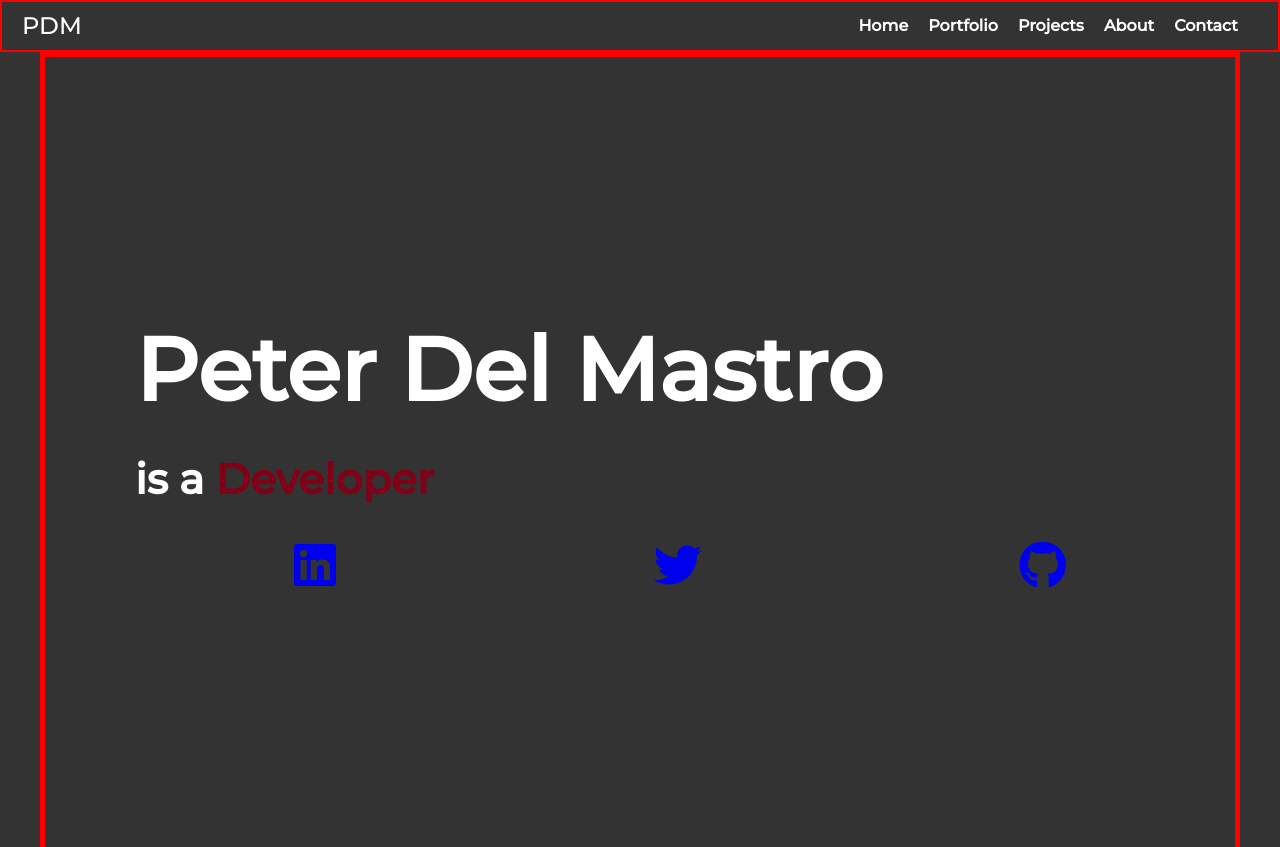
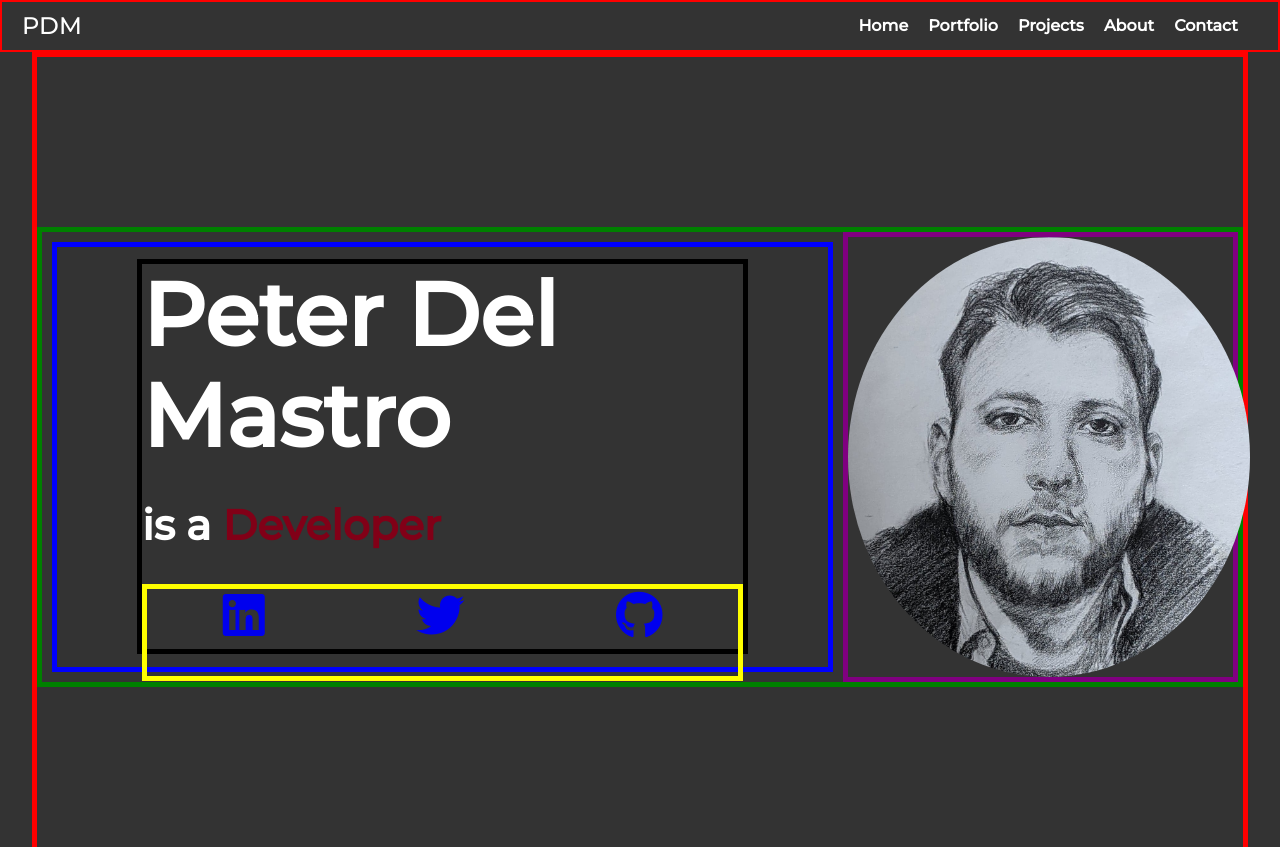
Before and after one commit to peterdelm/portfolio, a plain HTML site: page index.html in a window 1280 px wide. Shown: the top 847 px of the page. Drawn offline with Linux system fonts and the light colour scheme.

Commit message:
new formatting

```diff
--- a/index.html
+++ b/index.html
@@ -39,10 +39,12 @@
       <section class="headerFlex">
         <div class="wrapper">
           <div class="headerInfo">
+            <div class="headerTextImage">
+              <div class="headerTextSocial">
                 <div class="headerText">
                   <h1>Peter Del Mastro</h1>
                   <h2>is a <span>Developer</span></h2>
-              <div class="headerSocial">
+                  <div class="headerSocialContainer">
                     <div class="socialLink">
                       <a
                         href="https://www.linkedin.com/in/peter-del-mastro-8b7981207/"
@@ -62,8 +64,16 @@
                   </div>
                 </div>
               </div>
+              <div class="headerImageContainer">
+                <img
+                  src="./assets/bio_photo.jpg"
+                  alt="Photo of Peter"
+                  class="headerImage"
+                />
               </div>
-        <!-- <div class="headerImg"></div> -->
+            </div>
+          </div>
+        </div>
       </section>
     </header>
     <main>
--- a/styles.css
+++ b/styles.css
@@ -258,7 +258,7 @@ h4 {
   color: #ff5b78;
 }
 .wrapper {
-  max-width: 1200px;
+  max-width: 95%;
   width: 95%;
   margin: 0 auto;
   border: 5px solid red;
@@ -342,13 +342,31 @@ nav {
   justify-content: space-between;
 }
 
-.headerSocial {
+.headerSocialContainer {
+  border: 5px solid yellow;
   font-size: 3rem;
   display: flex;
   flex-wrap: wrap;
   justify-content: space-around;
+  width: 100%;
+  height: 25%;
 }
-
+.headerTextImage {
+  display: flex;
+  border: 5px solid green;
+}
+.headerImageContainer {
+  max-width: 33%;
+  max-height: 100%;
+  width: auto;
+  height: auto;
+  border: 5px solid purple;
+}
+.headerImage {
+  border-radius: 50%;
+  background-color: white;
+  object-fit: cover;
+}
 .headerSocial ul {
   list-style: none;
 }
@@ -403,15 +421,6 @@ nav {
 
 .projLinks a {
   text-decoration: none;
-}
-
-.headerImg {
-  background-image: url("./assets/bio_photo.jpg");
-  background-color: white;
-  width: 100%;
-  background-position: center;
-  background-repeat: no-repeat;
-  background-size: cover;
 }
 
 ul {
@@ -516,9 +525,19 @@ ul li {
   margin: 10px;
 }
 
-.headerText {
+.headerTextSocial {
+  display: flex;
+  border: 5px solid blue;
   margin: 10px;
   padding-left: 80px;
+  padding-right: 80px;
+  align-items: center;
+  flex-direction: column;
+  justify-content: center;
+}
+
+.headerText {
+  border: 5px solid black;
 }
 
 .headerText span {
```
Lines whose indentation alone changed are shown as unchanged.
